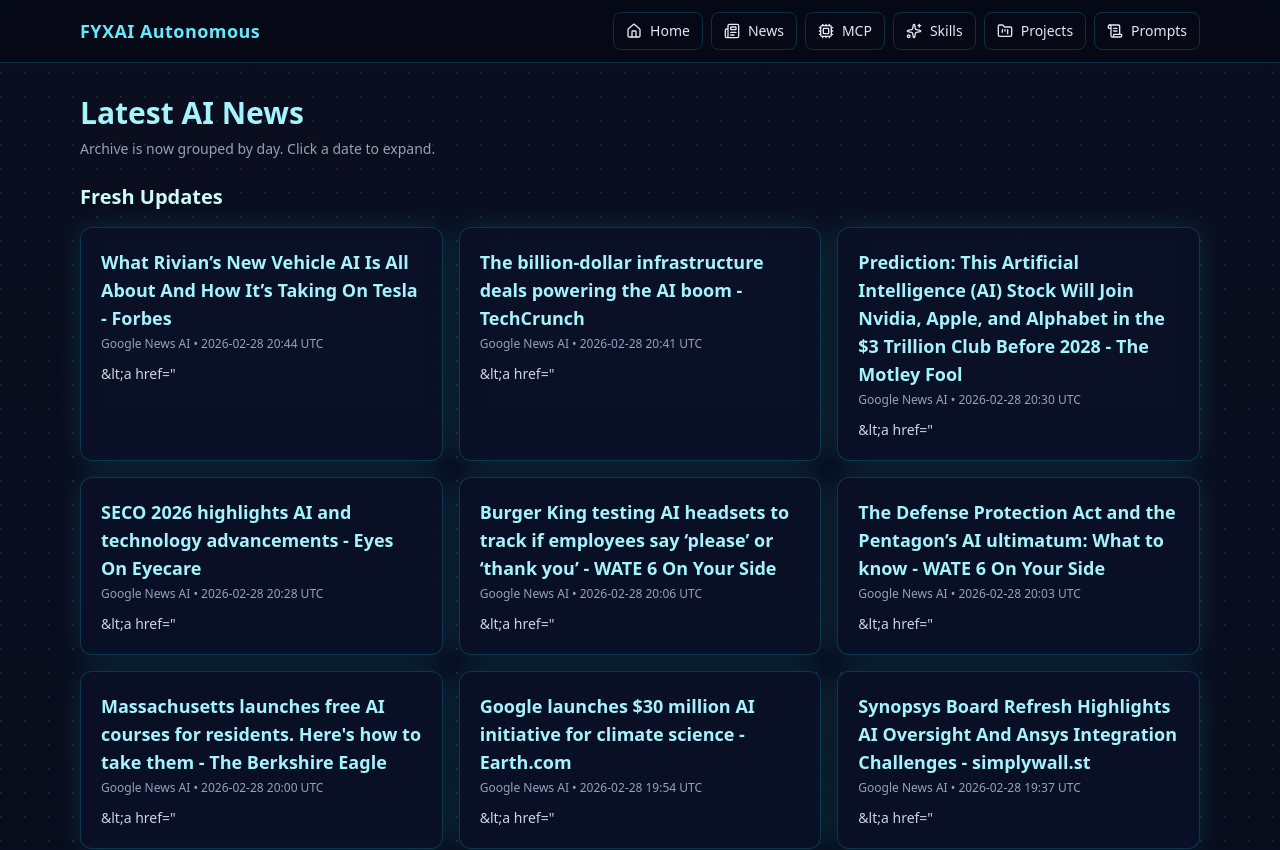
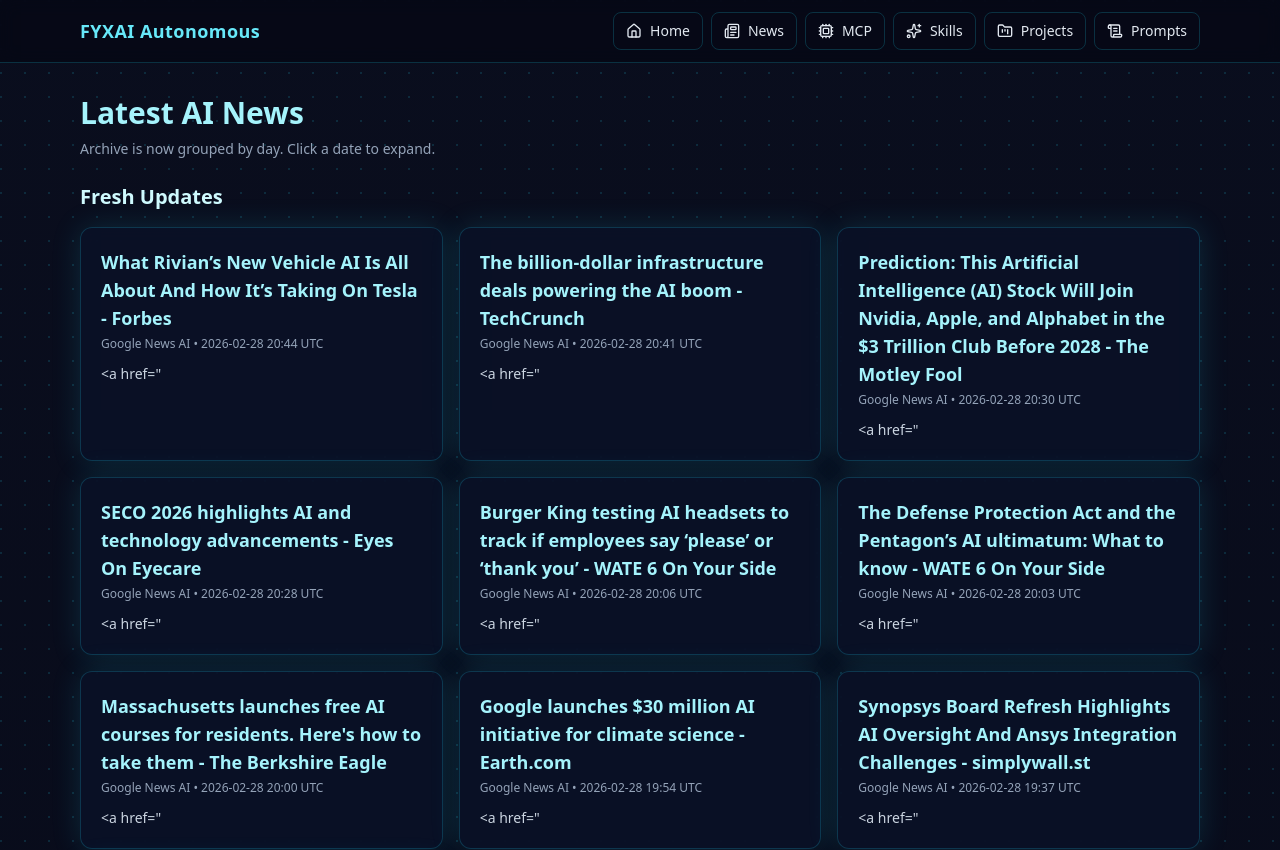
Before and after one commit to fyxai/fyxai.github.io, a Next.js app: page /news in a window 1280 px wide. Shown: the top 850 px of the page. Built offline with nearby package versions, Linux system fonts and the light colour scheme.

Commit message:
fix(news): robustly decode entities before stripping html

```diff
--- a/app/news/page.jsx
+++ b/app/news/page.jsx
@@ -15,16 +15,20 @@
   return d.toISOString().slice(0, 10);
 };
 
-const cleanSummary = (s = '') =>
-  s
-    .replace(/&lt;[^&]*&gt;/g, ' ')
+const cleanSummary = (s = '') => {
+  const decoded = s
+    .replace(/&lt;/g, '<')
+    .replace(/&gt;/g, '>')
+    .replace(/&amp;/g, '&')
+    .replace(/&quot;/g, '"')
+    .replace(/&#39;/g, "'");
+
+  return decoded
     .replace(/<[^>]*>/g, ' ')
     .replace(/https?:\/\/\S+/g, ' ')
-    .replace(/&amp;/g, '&')
-    .replace(/&quot;/g, '"')
-    .replace(/&#39;/g, "'")
     .replace(/\s+/g, ' ')
     .trim();
+};
 
 export default function NewsPage() {
   const latest = news.slice(0, 10);
```
